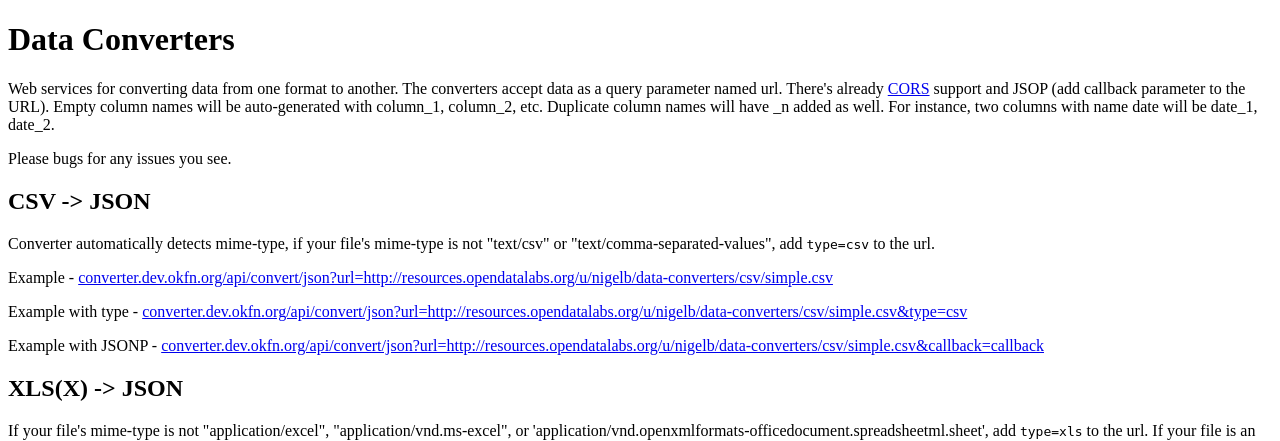
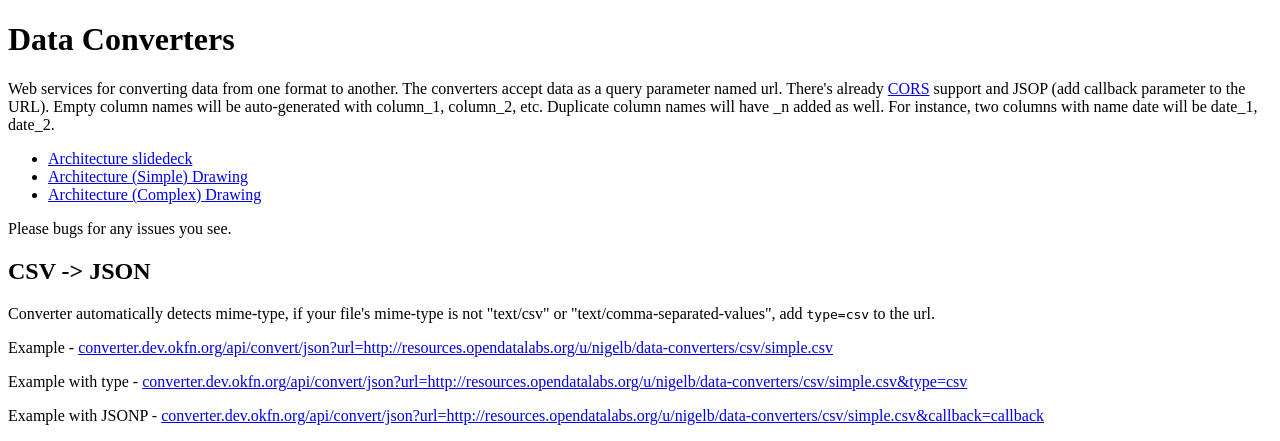
Before and after one commit to rufuspollock-okfn/dataconverters, a Python web app: template manhunter/templates/index.html in a window 1280 px wide. Shown: the top 441 px of the page. Run offline with Jinja, Linux system fonts and the light colour scheme; the template is opened without the code that fills it, so the values that code supplies are empty.

Commit message:
Add architecture drawings as well. Fixes #29

```diff
--- a/manhunter/templates/index.html
+++ b/manhunter/templates/index.html
@@ -11,6 +11,12 @@
       <h1>Data Converters</h1>
 
       <p>Web services for converting data from one format to another.  The converters accept data as a query parameter named url.  There's already <a href="https://en.wikipedia.org/wiki/Cross-Origin_Resource_Sharing">CORS</a> support and JSOP (add callback parameter to the URL).  Empty column names will be auto-generated with column_1, column_2, etc. Duplicate column names will have _n added as well. For instance, two columns with name date will be date_1, date_2.</p>
+
+      <ul>
+        <li><a href="https://docs.google.com/presentation/d/1LplNTIFwVIAfeP-C8RkPhlZJqaV95DasHlhloPrdvIc/edit">Architecture slidedeck</a></li>
+        <li><a href="https://docs.google.com/drawings/d/1fxamPv8ccJYI-NSQJ_7hcPoF5X8eBTQDatg-HCybsZk/edit">Architecture (Simple) Drawing</a></li>
+        <li><a href="https://docs.google.com/drawings/d/1GbtXf5m9HLVXTNXhJiE0V1SQs0mP9os11y-48TDzKqA/edit">Architecture (Complex) Drawing</a></li>
+      </ul>
 
       <p>Please bugs for any issues you see.</p>
 
```
Also changed, not shown: README.md.
